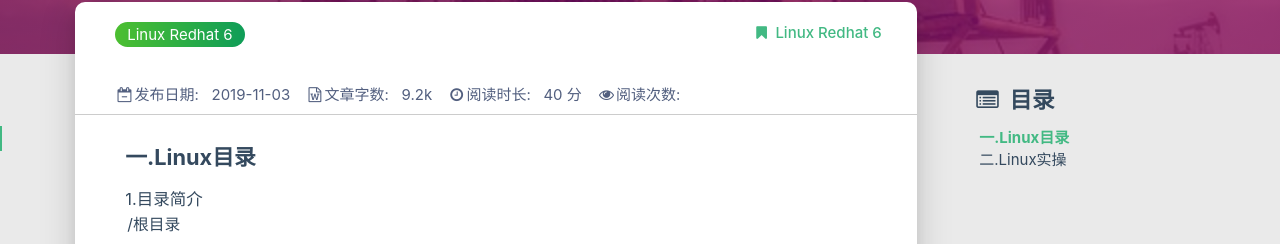
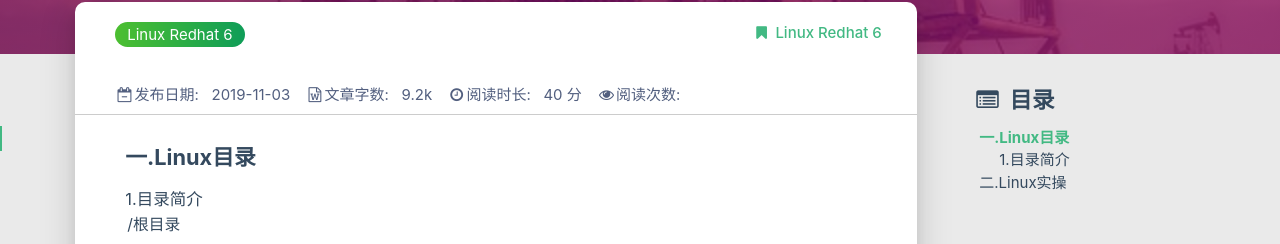
Before and after one commit to ejgdlyz/ejgdlyz.github.io, a plain HTML site: page 2019/11/03/linux/index.html in a window 1280 px wide. Shown: the part 266-510 px from the top of the page. Drawn offline with Linux system fonts and the light colour scheme; some packages are replaced by stand-ins of ours; a script that the page names is missing.

Commit message:
Site updated: 2019-11-03 16:20:11

```diff
--- a/2019/11/03/linux/index.html
+++ b/2019/11/03/linux/index.html
@@ -1889,7 +1889,7 @@ Loading mirror speeds from cached hostfile
             contentSelector: '#articleContent',
             headingsOffset: -($(window).height() * 0.4 - 45),
             // headingsOffset: -205,
-            headingSelector: 'h2, h3, h4'
+            headingSelector: 'h2, h3, h4,h5,h6'
         });
 
         // modify the toc link href to support Chinese.
@@ -1901,7 +1901,7 @@ Loading mirror speeds from cached hostfile
 
         // modify the heading title id to support Chinese.
         i = 0;
-        $('#articleContent').children('h2, h3, h4').each(function () {
+        $('#articleContent').children('h2, h3, h4,h5,h6').each(function () {
             $(this).attr('id', tocHeading + (++i));
         });
 
```
Also changed, not shown: 2019/08/16/部署hexo走过的坑/index.html (+2 -2 lines), 2019/11/01/简单文章示例/index.html (+2 -2 lines), 2019/11/02/SQL SERVER/index.html (+2 -2 lines).
